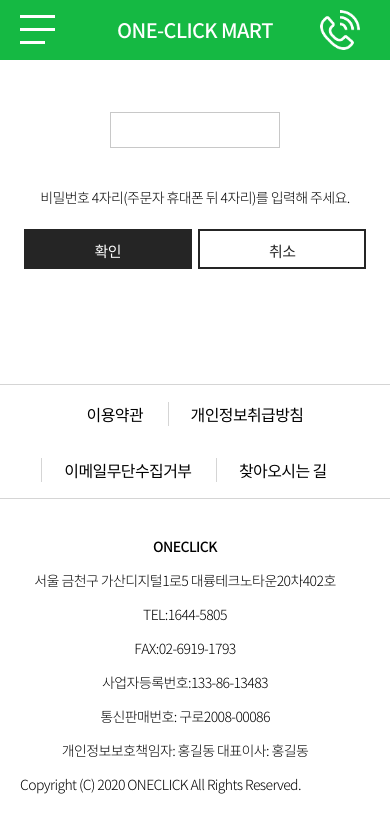
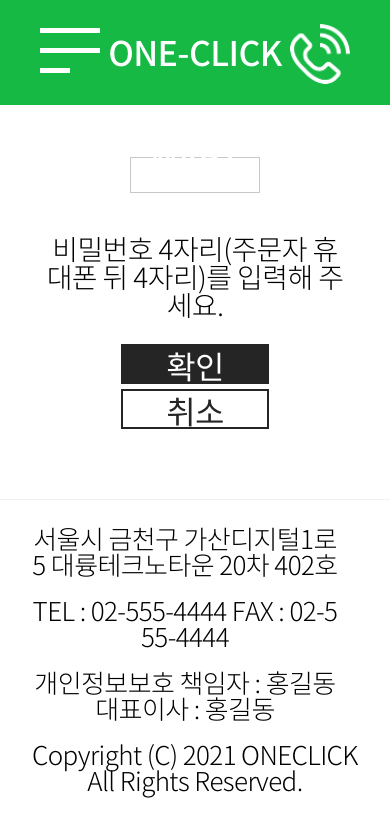
Before and after one commit to eyemgdi-dral/eyemgdi-dral.github.io, a plain HTML site: page html/page-96-3.html in a window 390 px wide. Drawn offline with nearby package versions, Linux system fonts and the light colour scheme; files whose address does not match are found by name.

Commit message:
dahiad zasah

```diff
--- a/CSS/default.css
+++ b/CSS/default.css
@@ -840,14 +840,14 @@ input[type="radio"] + label:after{
 .mobile_header .btn_menu .btn_icon,
 .mobile_header .btn_menu .btn_icon:after,
 .mobile_header .btn_menu .btn_icon:before {background-color: white}
-.mobile_header .brand .brand_title {color: white; font-size: 20px; font-weight: 600; line-height: 50px;}
+.mobile_header .brand .brand_title {color: white; font-size: 34px; font-weight: 600; line-height: 105px;}
 
 .mobile_container input[type="radio"]:checked + label:before {background: url(../IMG/chk_green.png) no-repeat;}
 .mobile_container .w80 {margin: 0 auto;padding: 0 20px;}
 .mobile_container .info_box5 td{font-weight: lighter}
 .mobile_container .info_box5 td.td_right{text-align: right}
 .mobile_container .info_box5 td.td_center{text-align: center}
-.mobile_container .info_box5 td .btn{padding: 0px 11px; font-size: 15px;}
+.mobile_container .info_box5 td .btn{padding: 0px 11px;}
 .mobile_container .info_box5 th{padding: 10px;text-align: center}
 .mobile_container .info_box5 .bcred, .bcred>th, .bcred>td {background-color: #f9ebeb}
 .mobile_container .info_box5 .bcred>th {border-right: 0; font-weight: 300;text-align: left}
@@ -859,7 +859,7 @@ input[type="radio"] + label:after{
 .mobile_container .order-basket_count .order-basket_txt .basket_total{ border: 1px solid #d7d8de; padding: 6px 10px 7px 30px; margin-left: 5px; color:#e55d5d;}
 .mobile_container .order-basket_count .order-basket_btn{ display: inline-block; margin-left: 5px;}
 .mobile_container .order-basket_count .order-basket_btn button{ padding: 0 5px;}
-.mobile_container .order-amount_con {background: #f5f5f5;padding: 15px 20px;line-height: 20px;}
+.mobile_container .order-amount_con {background: #f5f5f5;padding: 15px 20px;}
 .mobile_container .order-amount_con .order-amount_date {font-weight: 300}
 .mobile_container .order-searchbox_con {text-align: center}
 .mobile_container .order-searchbox_con input {width: calc(100% - 41px); position: relative; right: -5px;}
@@ -880,12 +880,12 @@ input[type="radio"] + label:after{
 .responsive_box{width: 100%;margin-bottom: 30px;}
 .responsive_box .top{border-top: 2px solid #363636;}
 .responsive_box th,.responsive_box td{border: 1px solid #dbdbdb;}
-.responsive_box th{padding: 0 15px 0 30px;text-align: left;color: #464646;background-color: #f7f7f7;font-size: 14px;}
-.responsive_box td{padding: 10px; overflow: hidden; line-height: 20px;}
+.responsive_box th{padding: 0 15px 0 30px;text-align: left;color: #464646;background-color: #f7f7f7;}
+.responsive_box td{padding: 10px; overflow: hidden;}
 .responsive_box button,
 .responsive_box input[type=text],
 .responsive_box input[type=password],
-.responsive_box select{line-height: 35px;height: 35px;font-size: 15px;color: #555555; width: 100%;}
+.responsive_box select{line-height: 35px;height: 35px;color: #555555; width: 100%;}
 /*mobile order*/
 
 /*shine*/
--- a/CSS/responsive.css
+++ b/CSS/responsive.css
@@ -168,7 +168,17 @@
 	.comms h1.highlight{font-size: 30px;height: 30px;}
 }
 
-@media only screen and (min-width: 0px) and (max-width: 700px) {
+@media only screen and (min-width: 0px) and (max-width: 720px) {
+	nav{height: 105px;position: relative;}
+	.btn_menu {width: 60px; left: 40px;line-height: 105px;}
+	.btn_menu .btn_icon:before {width: 50%; left: 0;top: 40px;}
+	.btn_menu .btn_icon:after {top: 20px;}
+	.btn_menu .btn_icon,
+	.btn_menu .btn_icon:after,
+	.btn_menu .btn_icon:before {height: 5px}
+	.login-con {padding: 0;line-height: 105px; margin: 23px 40px;}
+	.brand {top: 0}
+
 	.responsive_box td,
 	.responsive_box th,
 	.responsive_box textarea
@@ -178,6 +188,45 @@
 		width:100%;
 	}
 
+	.mobile_container {
+		max-width: 720px;
+		width: 100%;
+		margin: 0 auto;
+		padding: 0 40px;
+		font-size: 0;
+	}
+	.mobile_container *,
+	.mobile_container .info_box5 th,
+	.mobile_container .info_box5 td,
+	.mobile_container .info_box5 td *,
+	.mobile_container .responsive_box th,
+	.mobile_container .responsive_box td,
+	.mobile_container .responsive_box td *,
+	.mobile_container input[type="radio"] + label,
+	.mobile_container input[type="checkbox"] + label,
+	.mobile_container input[type=text],
+	.mobile_container input[type=password],
+	.mobile_container input[type=number],
+	.mobile_container select,
+	.mobile_container button
+	{
+		font-size: 28px;
+	}
+	.mobile_footer {
+		max-width: 720px;
+		width: 100%;
+		margin: 0 auto;
+		padding: 0 30px;
+		font-size: 0;
+		text-align: center;
+	}
+	.mobile_footer p,
+	.mobile_footer p>span {
+		font-size: 26px;
+	}
+	.mobile_container .btn_box .bri_btn.btn_big {
+		font-size: 32px!important;
+	}
 	.mobile_container .bri_btn {
 		display: inline-block;
 		width: 48%;
--- a/html/page-96-3.html
+++ b/html/page-96-3.html
@@ -11,7 +11,7 @@
 <body>
 <header></header>
 
-<div class="container mobile_container">
+<div class="mobile_container">
     <div class="row ver_input">
         <input type="text" class="type_ss">
     </div>
@@ -32,7 +32,7 @@
     $(function () {
         $("head").load("template/head.html");
         $("header").load("template/mobile_header.html");
-        $("footer").load("template/footer.html");
+        $("footer").load("template/mobile_footer.html");
     });
 </script>
 </html>
--- /dev/null
+++ b/html/template/mobile_footer.html
@@ -0,0 +1,16 @@
+<hr class="divider">
+<div class="p-relative mobile_footer">
+    <p>
+        <span>서울시 금천구 가산디지털1로5 대륭테크노타운 20차 402호</span>
+        <span>TEL : 02-555-4444 FAX : 02-555-4444</span>
+    </p>
+    <p>
+        <span>개인정보보호 책임자 : 홍길동 대표이사 : 홍길동</span>
+    </p>
+    <p>Copyright (C) 2021 ONECLICK All Rights Reserved.</p>
+    <div class="brand">
+        <a href="page-main-3.html">
+            <img src="../IMG/logo-grayscale.png" alt="logo">
+        </a>
+    </div>
+</div>
--- a/html/template/mobile_header.html
+++ b/html/template/mobile_header.html
@@ -1,4 +1,4 @@
-<nav class="container mobile_header">
+<nav class="mobile_header">
     <div class="btn_menu">
         <div class="btn_icon"></div>
     </div>
```
Also changed, not shown: html/page-95-1.html (+1 -1 lines), html/page-95-2.html (+2 -2 lines), html/page-96-4.html (+2 -2 lines).
